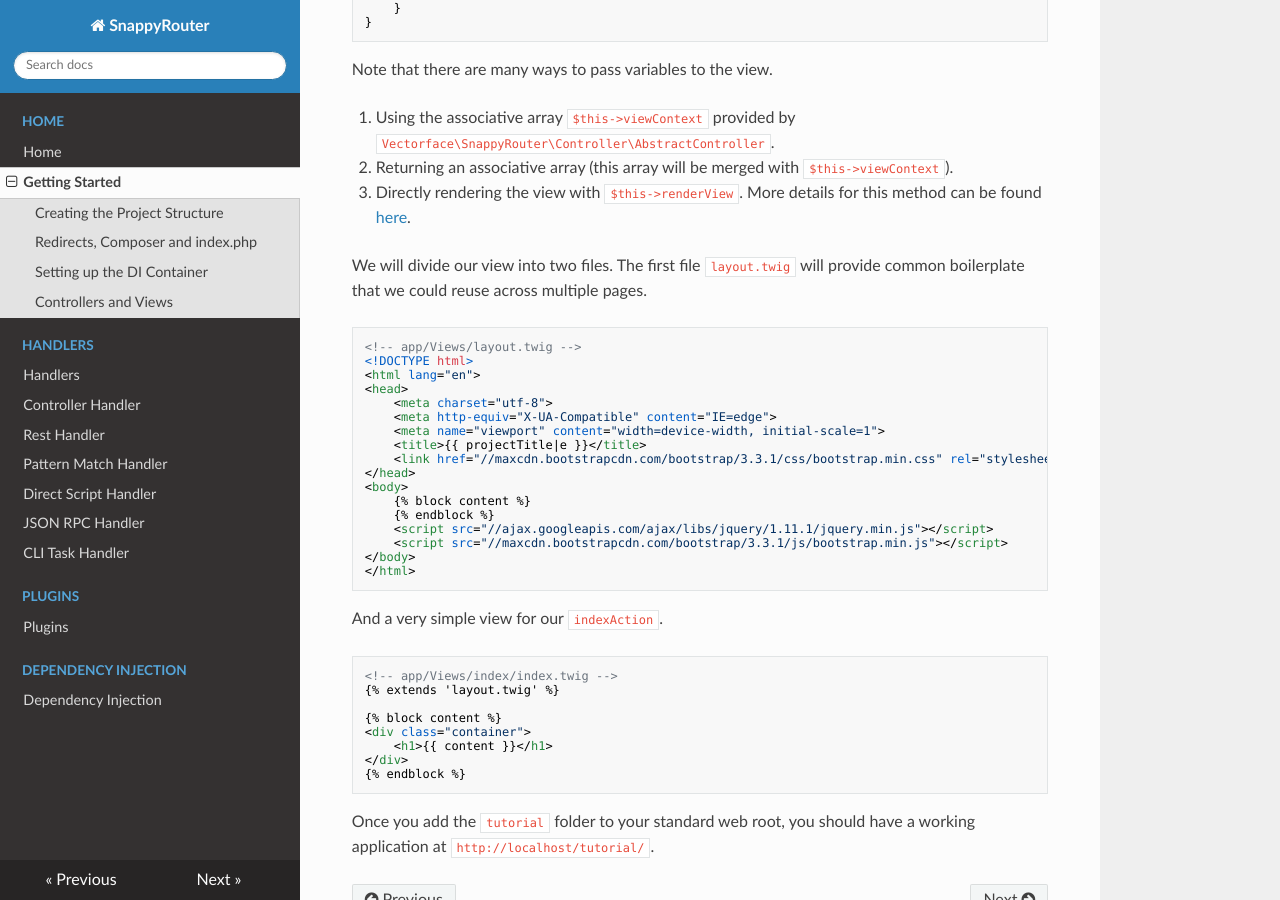
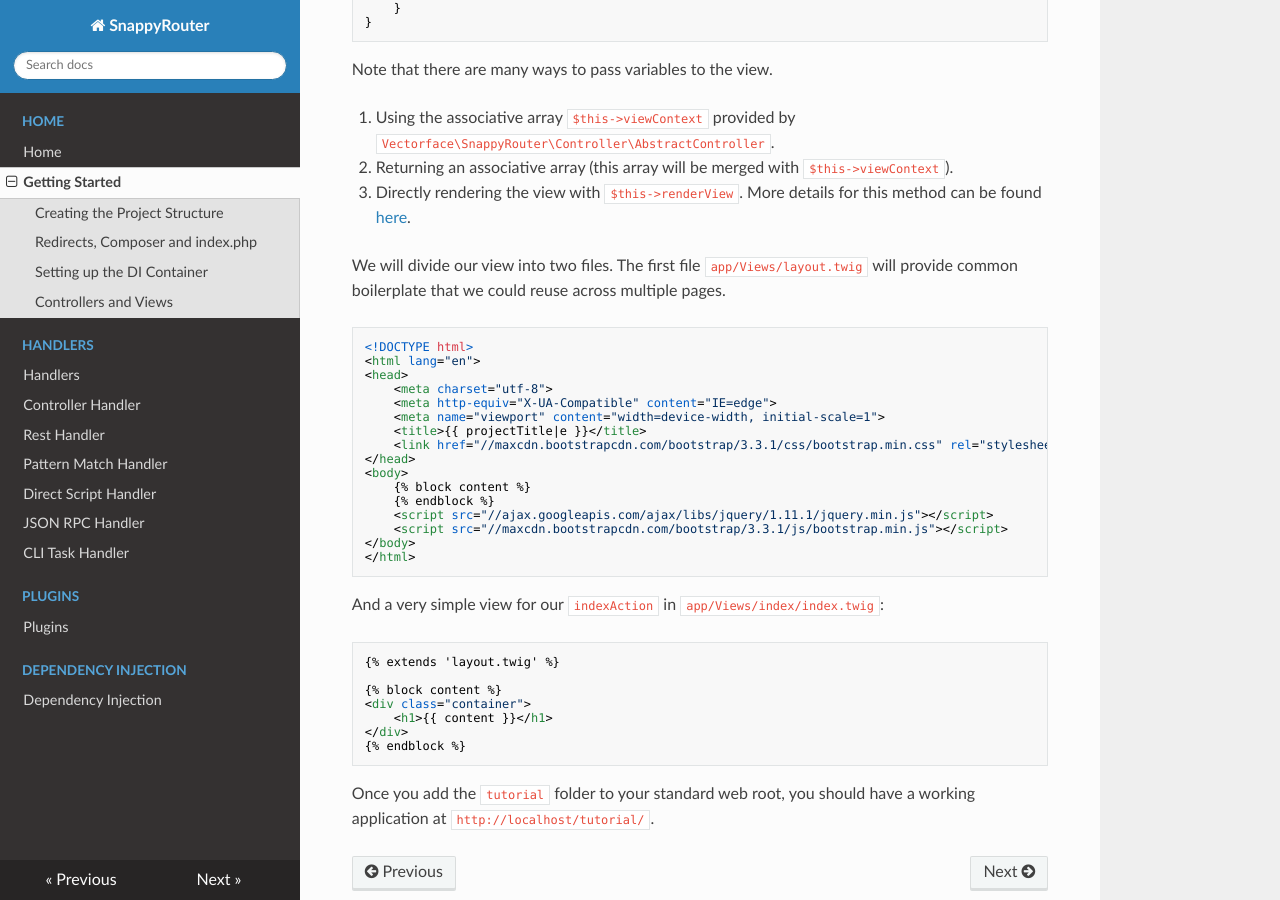
Before and after one commit to Vectorface/SnappyRouter, an MkDocs documentation site: the page built from docs/getting_started.md, in a window 1280 px wide and 900 px high, scrolled down 3637 px. Built offline with MkDocs 1.6.1, drawn with Linux system fonts in a browser that asks for light colours; nearby versions of some CDN libraries; old or Windows-style settings are respelled for this version of MkDocs; some of the changed text lies outside the part shown.

Commit message:
Minor corrections to docs.

````diff
--- a/docs/getting_started.md
+++ b/docs/getting_started.md
@@ -65,7 +65,7 @@ Create the file `tutorial/composer.json` with the following contents:
     "name": "vectorface/snappy-tutorial",
     "autoload": {
         "psr-4": {
-            "Vectorface\\SnappyTutorial": "./app"
+            "Vectorface\\SnappyTutorial\\": "./app"
         }
     },
     "require": {
@@ -242,10 +241,9 @@ provide common boilerplate that we could reuse across multiple pages.
 </html>
 ```
 
-And a very simple view for our `indexAction`.
+And a very simple view for our `indexAction` in `app/Views/index/index.twig`:
 
 ```html
-<!-- app/Views/index/index.twig -->
 {% extends 'layout.twig' %}
 
 {% block content %}
@@ -254,5 +252,6 @@ And a very simple view for our `indexAction`.
 </div>
 {% endblock %}
 ```
+
 Once you add the `tutorial` folder to your standard web root, you should have
 a working application at `http://localhost/tutorial/`.
````
Also changed, not shown: other parts of docs/getting_started.md (+1 -2 lines).
